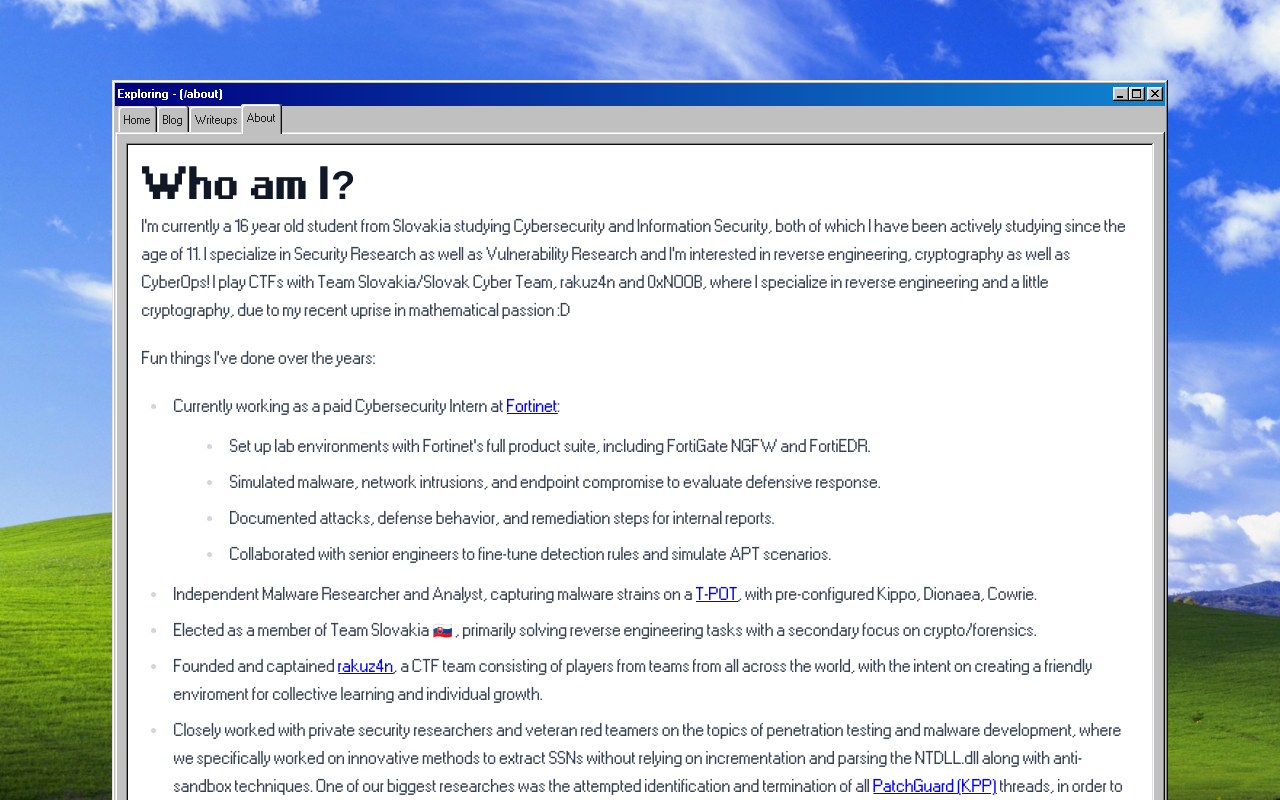
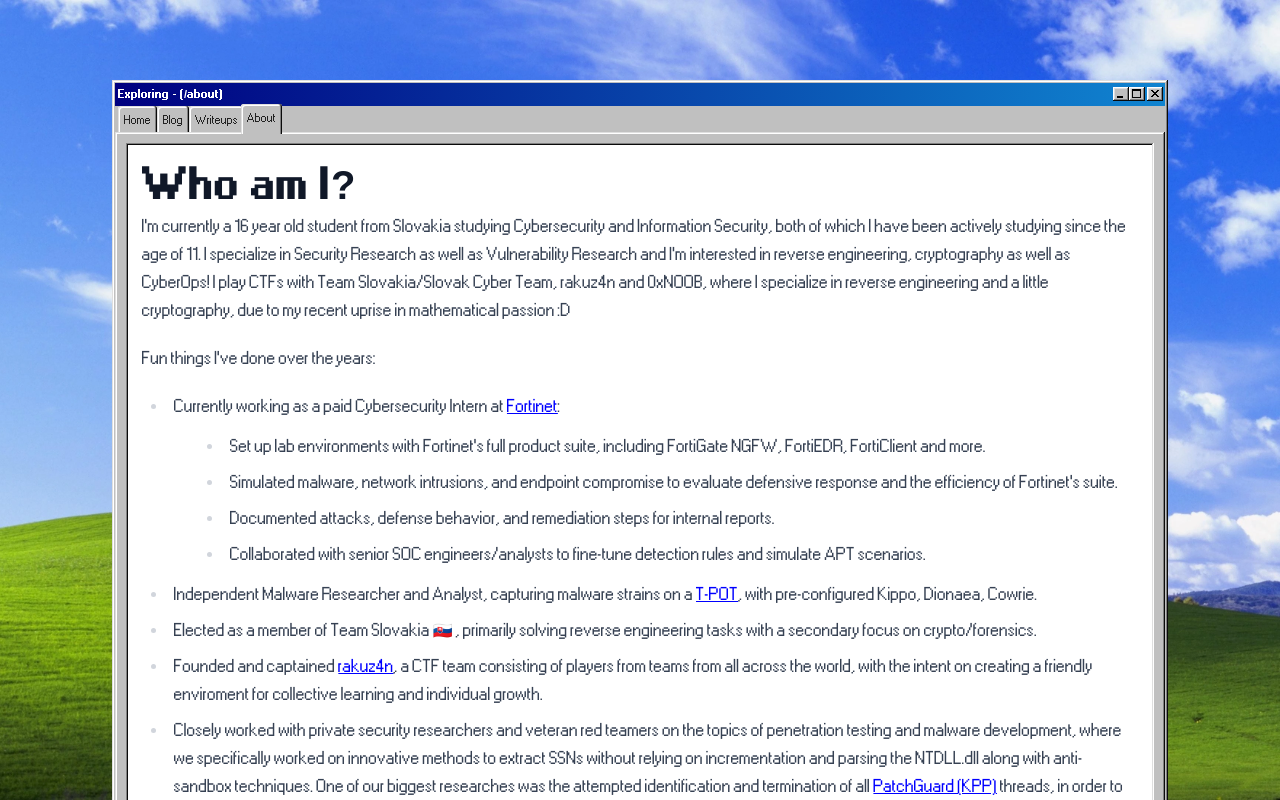
Before and after one commit to shimasakon/shimasakon, a React (Vite) app: page /about in a window 1280 px wide. Shown: the top 800 px of the page. Built offline with nearby package versions, Linux system fonts and the light colour scheme.

Commit message:
Update About.tsx

```diff
--- a/src/components/About.tsx
+++ b/src/components/About.tsx
@@ -40,10 +40,10 @@ export const About = () => (
                 <li>
                 Currently working as a paid Cybersecurity Intern at <a href="https://www.fortinet.com/" target="_blank">Fortinet</a>:
                 <ul className="list-disc ml-6">
-                        <li>Set up lab environments with Fortinet's full product suite, including FortiGate NGFW and FortiEDR.</li>
-                        <li>Simulated malware, network intrusions, and endpoint compromise to evaluate defensive response.</li>
+                        <li>Set up lab environments with Fortinet's full product suite, including FortiGate NGFW, FortiEDR, FortiClient and more.</li>
+                        <li>Simulated malware, network intrusions, and endpoint compromise to evaluate defensive response and the efficiency of Fortinet's suite.</li>
                         <li>Documented attacks, defense behavior, and remediation steps for internal reports.</li>
-                        <li>Collaborated with senior engineers to fine-tune detection rules and simulate APT scenarios.</li>
+                        <li>Collaborated with senior SOC engineers/analysts to fine-tune detection rules and simulate APT scenarios.</li>
                       </ul>
                 </li>
                 <li>Independent Malware Researcher and Analyst, capturing malware strains on a <a href="https://github.com/telekom-security/tpotce" target="_blank">T-POT</a>, with pre-configured Kippo, Dionaea, Cowrie.</li>
```
